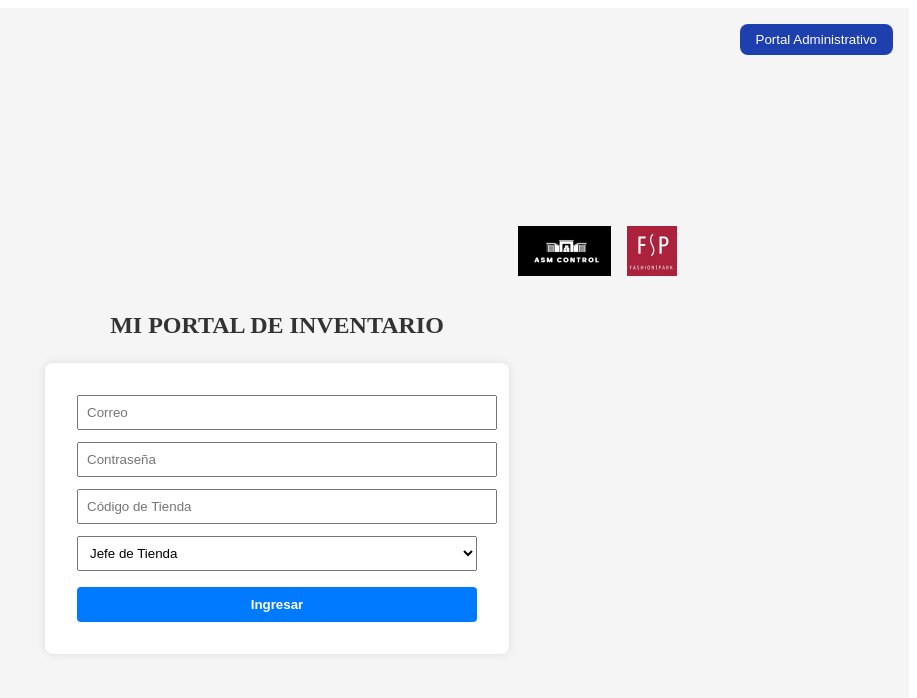
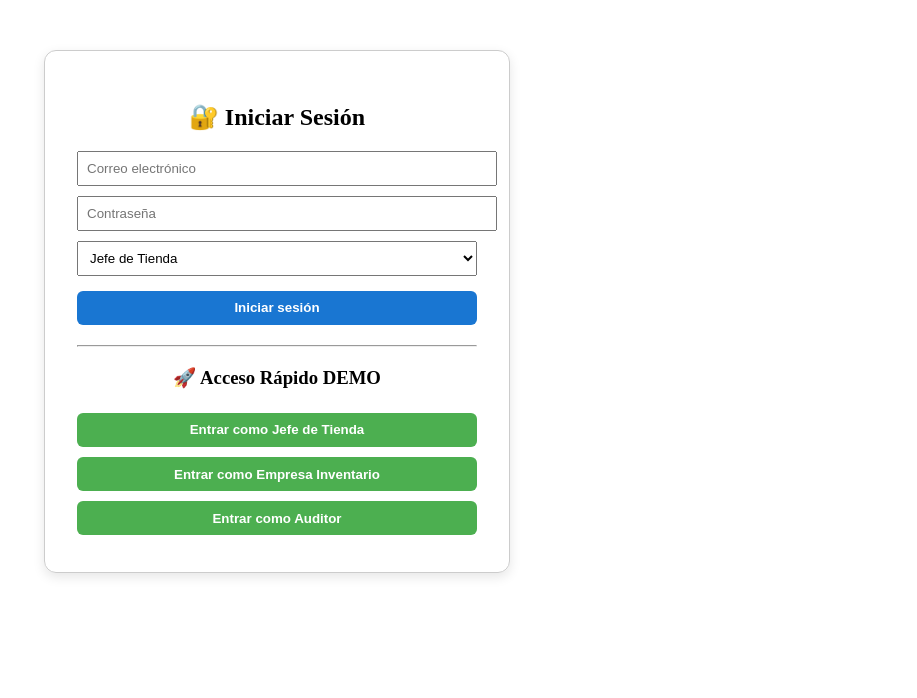
Before and after one commit to asmcontrol/CHECKLIST-PORTAL-FULL, a Next.js app: page /login in a window 1280 px wide. Shown: the top 698 px of the page, without its empty margins (363-1280 px from the left). Built offline with nearby package versions, Linux system fonts and the light colour scheme.

Commit message:
🚀 Subida del portal checklist funcional con DEMO habilitada

```diff
--- a/firebase/firebaseConfig.ts
+++ b/firebase/firebaseConfig.ts
@@ -1,14 +1,15 @@
 // firebase/firebaseConfig.ts
 import { initializeApp } from "firebase/app";
 import { getAuth } from "firebase/auth";
-import { getFirestore } from "firebase/firestore"; // 🔹 Firestore
-import { getStorage } from "firebase/storage";     // 🔹 Storage (para imágenes)
+import { getFirestore } from "firebase/firestore";
+import { getStorage } from "firebase/storage";
 
+// Configuración directa de Firebase
 const firebaseConfig = {
   apiKey: "AIzaSyD20X_UNGxA6aqjAPoYdkdiDHyC-Z8zy_c",
   authDomain: "checklist-asmcontrol.firebaseapp.com",
   projectId: "checklist-asmcontrol",
-  storageBucket: "checklist-asmcontrol.appspot.com",
+  storageBucket: "checklist-inventario-fotos", // ✅ NUEVO BUCKET PERSONALIZADO
   messagingSenderId: "650271132075",
   appId: "1:650271132075:web:435f5d476000b59740eaee"
 };
@@ -16,7 +17,10 @@ const firebaseConfig = {
 // Inicializa Firebase
 const app = initializeApp(firebaseConfig);
 
+// Verificación de conexión
+console.log("🔐 Firebase conectado al proyecto: checklist-asmcontrol");
+
 // Exporta los servicios
 export const auth = getAuth(app);
-export const db = getFirestore(app);     // ✅ para usar collection(db, 'nombre')
-export const storage = getStorage(app);  // ✅ para subir imágenes
+export const db = getFirestore(app);
+export const storage = getStorage(app);
--- a/pages/login.tsx
+++ b/pages/login.tsx
@@ -1,134 +1,104 @@
 'use client';
 
 import { useState } from 'react';
-import { useRouter } from 'next/router';
+import { useRouter } from 'next/navigation';
 import { signInWithEmailAndPassword } from 'firebase/auth';
-import { auth } from '../firebase/firebaseConfig';
+import { auth } from '@/firebase/firebaseConfig';
 
 export default function LoginPage() {
   const router = useRouter();
-  const [correo, setCorreo] = useState('');
-  const [clave, setClave] = useState('');
-  const [tienda, setTienda] = useState('');
-  const [rol, setRol] = useState<'jefe_tienda' | 'empresa_inventario' | 'auditor'>('jefe_tienda');
+  const [email, setEmail] = useState('');
+  const [password, setPassword] = useState('');
+  const [rol, setRol] = useState('jefe_tienda');
   const [error, setError] = useState('');
 
   const handleLogin = async () => {
     try {
-      await signInWithEmailAndPassword(auth, correo, clave);
-      router.push(`/portal/${tienda}?rol=${rol}`);
-    } catch (err) {
+      await signInWithEmailAndPassword(auth, email, password);
+      router.push(`/portal/demo-tienda?rol=${rol}`);
+    } catch (err: any) {
+      setError('❌ Credenciales inválidas o error en la autenticación');
       console.error(err);
-      setError('Correo o contraseña incorrectos.');
     }
+  };
+
+  const entrarComoDemo = (rolDemo: string) => {
+    router.push(`/portal/demo-tienda?rol=${rolDemo}`);
   };
 
   return (
     <div style={{
-      minHeight: '100vh',
-      display: 'flex',
-      flexDirection: 'column',
-      justifyContent: 'center',
-      alignItems: 'center',
-      backgroundColor: '#f5f5f5',
+      maxWidth: '400px',
+      margin: '50px auto',
       padding: '2rem',
-      position: 'relative'
+      border: '1px solid #ccc',
+      borderRadius: '12px',
+      textAlign: 'center',
+      boxShadow: '0px 4px 12px rgba(0,0,0,0.1)'
     }}>
-      {/* 🔵 Botón fijo arriba a la derecha */}
-      <div style={{
-        position: 'absolute',
-        top: '1rem',
-        right: '1rem'
-      }}>
-        <button
-          onClick={() => router.push('/admin-login')}
-          style={{
-            backgroundColor: '#1e40af',
-            color: 'white',
-            padding: '0.5rem 1rem',
-            borderRadius: '8px',
-            border: 'none',
-            cursor: 'pointer'
-          }}
-        >
-          Portal Administrativo
-        </button>
-      </div>
+      <h2>🔐 Iniciar Sesión</h2>
 
-      {/* Logos superior */}
-      <div style={{
-        display: 'flex',
-        justifyContent: 'space-between',
-        alignItems: 'center',
-        width: '100%',
-        maxWidth: '800px',
-        marginBottom: '1rem',
-        padding: '0 2rem'
-      }}>
-        <div style={{ flex: 1 }} />
-        <div style={{ display: 'flex', gap: '1rem' }}>
-          <img src="/asm-logo.png" alt="ASM Logo" style={{ height: '50px', objectFit: 'contain' }} />
-          <img src="/fashions_park_logo.png" alt="Fashion Park Logo" style={{ height: '50px', objectFit: 'contain' }} />
-        </div>
-      </div>
-
-      <h2 style={{ marginBottom: '1.5rem', color: '#333' }}>MI PORTAL DE INVENTARIO</h2>
-
-      <div style={{
-        background: '#fff',
-        padding: '2rem',
-        borderRadius: '8px',
-        boxShadow: '0 0 10px rgba(0,0,0,0.1)',
-        width: '100%',
-        maxWidth: '400px'
-      }}>
       <input
         type="email"
-          placeholder="Correo"
-          value={correo}
-          onChange={(e) => setCorreo(e.target.value)}
-          style={{ width: '100%', marginBottom: '12px', padding: '8px' }}
+        placeholder="Correo electrónico"
+        value={email}
+        onChange={(e) => setEmail(e.target.value)}
+        style={{ width: '100%', padding: '0.5rem', marginBottom: '10px' }}
       />
-
       <input
         type="password"
         placeholder="Contraseña"
-          value={clave}
-          onChange={(e) => setClave(e.target.value)}
-          style={{ width: '100%', marginBottom: '12px', padding: '8px' }}
-        />
-
-        <input
-          placeholder="Código de Tienda"
-          value={tienda}
-          onChange={(e) => setTienda(e.target.value)}
-          style={{ width: '100%', marginBottom: '12px', padding: '8px' }}
+        value={password}
+        onChange={(e) => setPassword(e.target.value)}
+        style={{ width: '100%', padding: '0.5rem', marginBottom: '10px' }}
       />
 
       <select
         value={rol}
-          onChange={(e) => setRol(e.target.value as 'jefe_tienda' | 'empresa_inventario' | 'auditor')}
-          style={{ width: '100%', marginBottom: '16px', padding: '8px' }}
+        onChange={(e) => setRol(e.target.value)}
+        style={{ width: '100%', padding: '0.5rem', marginBottom: '15px' }}
       >
         <option value="jefe_tienda">Jefe de Tienda</option>
-          <option value="empresa_inventario">Empresa de Inventario</option>
+        <option value="empresa_inventario">Empresa Inventario</option>
         <option value="auditor">Auditor</option>
       </select>
 
-        <button onClick={handleLogin} style={{
+      <button
+        onClick={handleLogin}
+        style={{
           width: '100%',
-          padding: '10px',
-          backgroundColor: '#007bff',
-          color: '#fff',
+          padding: '0.6rem',
+          backgroundColor: '#1976d2',
+          color: 'white',
           border: 'none',
-          borderRadius: '4px',
+          borderRadius: '6px',
+          cursor: 'pointer',
           fontWeight: 'bold'
-        }}>
-          Ingresar
+        }}
+      >
+        Iniciar sesión
       </button>
 
       {error && <p style={{ color: 'red', marginTop: '10px' }}>{error}</p>}
-      </div>
+
+      <hr style={{ margin: '20px 0' }} />
+
+      <h3>🚀 Acceso Rápido DEMO</h3>
+      <button onClick={() => entrarComoDemo('jefe_tienda')} style={demoBtn}>Entrar como Jefe de Tienda</button>
+      <button onClick={() => entrarComoDemo('empresa_inventario')} style={demoBtn}>Entrar como Empresa Inventario</button>
+      <button onClick={() => entrarComoDemo('auditor')} style={demoBtn}>Entrar como Auditor</button>
     </div>
   );
 }
+
+const demoBtn = {
+  width: '100%',
+  padding: '0.6rem',
+  margin: '5px 0',
+  backgroundColor: '#4caf50',
+  color: 'white',
+  border: 'none',
+  borderRadius: '6px',
+  cursor: 'pointer',
+  fontWeight: 'bold' as const
+};
```
Also changed, not shown: components/wizard/FotosStep.tsx (+3 -25 lines), cors.json (+7 -7 lines), pages/index.tsx (+18 -3 lines), pages/portal/[slug].tsx (+17 -3 lines), pages/subir.tsx (added, +16 -0 lines), 1 other file (tests, documents, lock files or other folders). Lines whose indentation alone changed are shown as unchanged.
